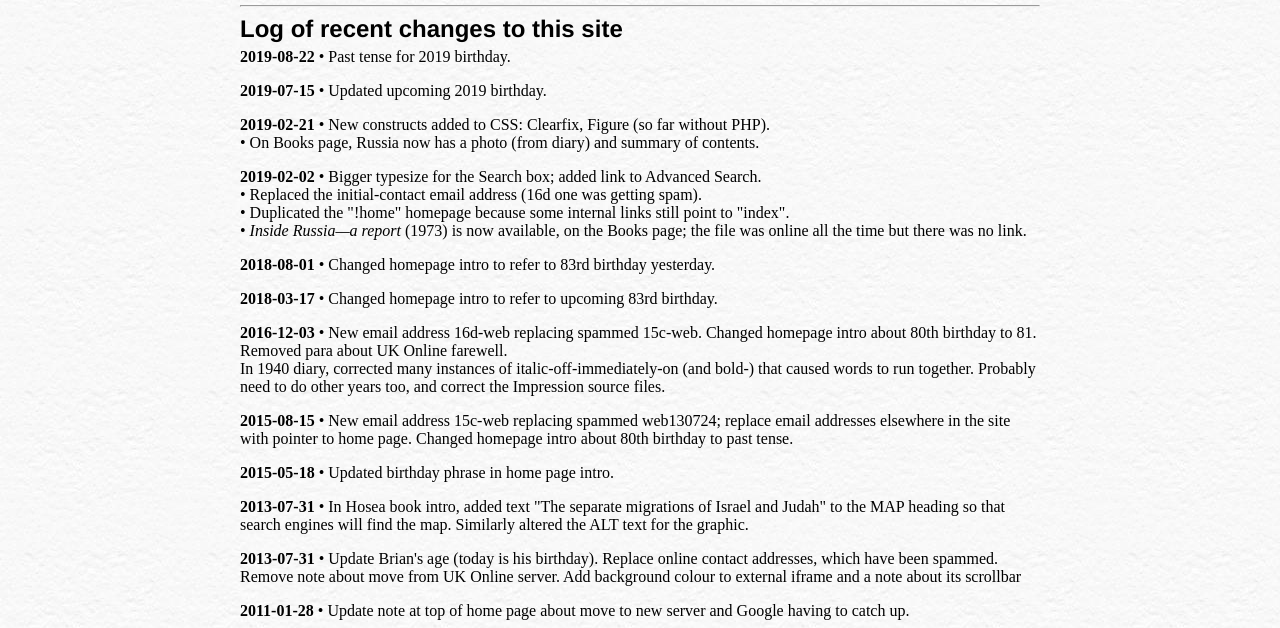
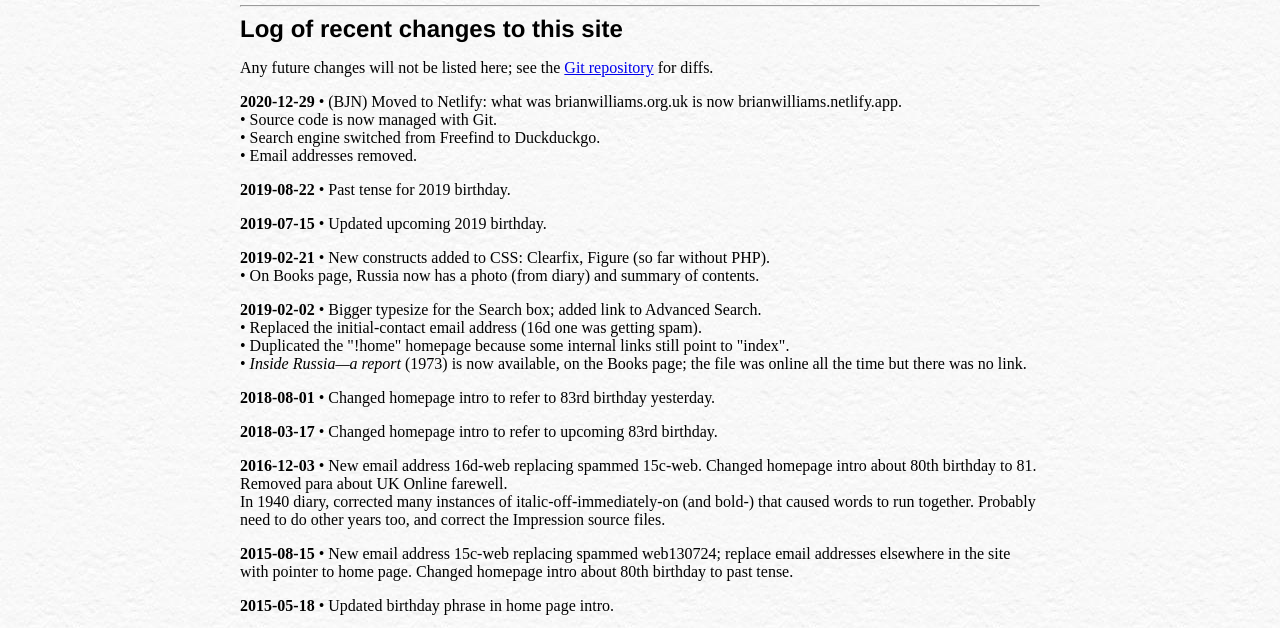
Before and after one commit to tremby/brianwilliams, a plain HTML site: page -changelog.html in a window 1280 px wide. Shown: the part 130-758 px from the top of the page. Drawn offline with Linux system fonts and the light colour scheme.

Commit message:
Add note to changelog

```diff
--- a/-changelog.html
+++ b/-changelog.html
@@ -21,6 +21,13 @@
 
 <hr>
 <H2>Log of recent changes to this site </H2>
+
+<p>Any future changes will not be listed here; see the <a href="https://github.com/tremby/brianwilliams">Git repository</a> for diffs.</p>
+
+<b>2020-12-29</b> &bull; (BJN) Moved to Netlify: what was brianwilliams.org.uk is now brianwilliams.netlify.app.
+<br>&bull; Source code is now managed with Git.
+<br>&bull; Search engine switched from Freefind to Duckduckgo.
+<br>&bull; Email addresses removed.<p>
 
 <b>2019-08-22</b> &bull; Past tense for 2019 birthday.<p>
 <b>2019-07-15</b> &bull; Updated upcoming 2019 birthday.<p>
```
